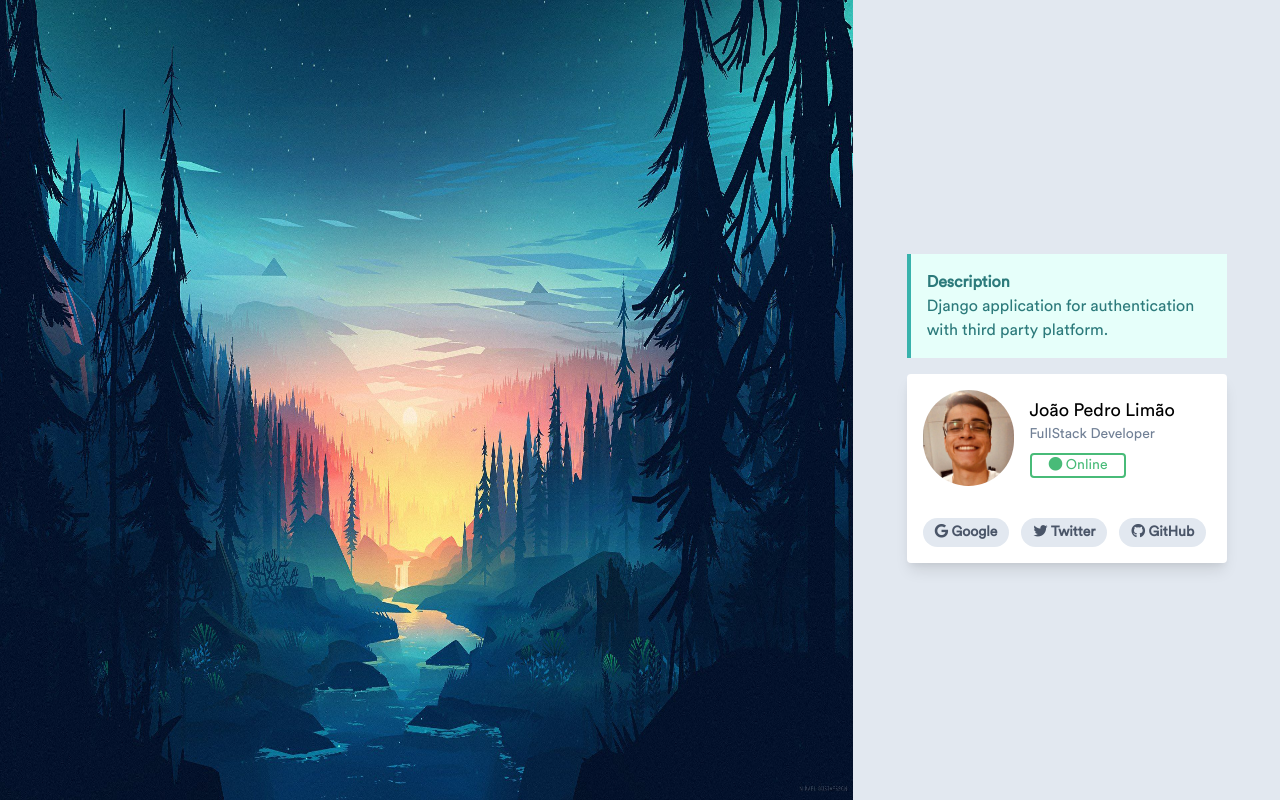
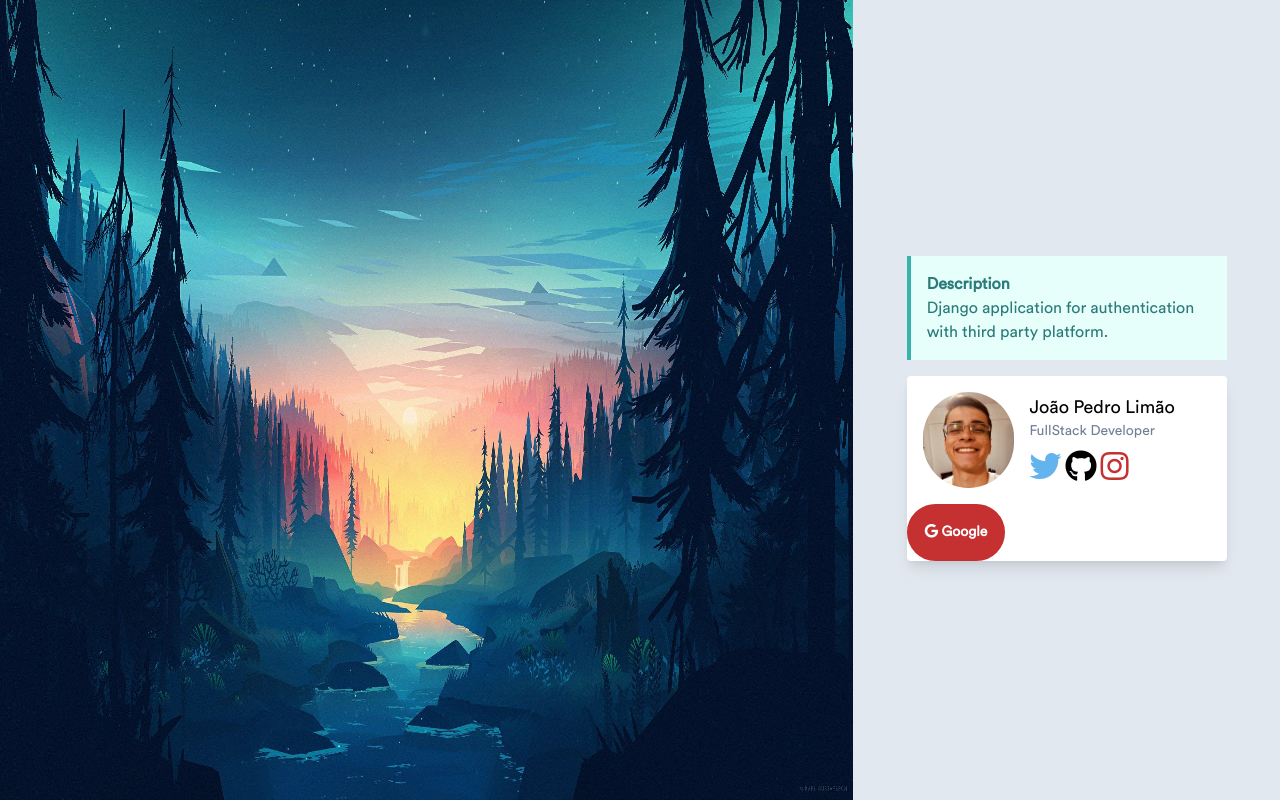
Before and after one commit to JohnAzedo/SocialAuth, a Django app: page /accounts/login/ in a window 1280 px wide. Run offline with Django 3.2, Linux system fonts and the light colour scheme; style sheets or scripts are compiled from the project's sources; some libraries are stand-ins or nearby versions.

Commit message:
style: Change card style

```diff
--- a/authentication/templates/registration/login.html
+++ b/authentication/templates/registration/login.html
@@ -32,22 +32,34 @@
                             <div class="flex flex-col text-center justify-center ml-4">
                                 <p class="text-lg text-left">João Pedro Limão</p>
                                 <p class="text-sm text-gray-600 text-left">FullStack Developer</p>
-                                <p class="mt-2 w-2/3 text-sm text-green-500 border-2 border-green-500 rounded">
-                                    <i class="fas fa-circle "></i> Online</p>
+                                <div class="text-left mt-2">
+                                    <a type="button" href="https://twitter.com/JohnAzedo"
+                                    class="text-blue-400 text-left">
+                                        <i class="fab fa-twitter fa-2x"></i>
+                                    </a>
+                                    <a type="button" href="https://github.com/JohnAzedo"
+                                    class="text-left">
+                                        <i class="fab fa-github fa-2x"></i>
+                                    </a>
+                                    <a type="button" href="https://www.instagram.com/johnazedo/"
+                                    class="text-red-700 text-left">
+                                        <i class="fab fa-instagram fa-2x"></i>
+                                    </a>
+                                </div>
+                                <!-- <p class="mt-2 w-2/3 text-sm text-green-500 border-2 border-green-500 rounded">
+                                    <i class="fas fa-circle "></i> Online
+                                </p>     -->
                             </div>
                     </div>
-                    <div class="px-4 py-4">
+                    <div class="flex">
                         {% if not user.is_authenticated %}
-                            <a type="button" href="{% url 'authentication:begin' 'google-oauth2' %}">
-                                <span class="inline-block bg-gray-300 rounded-full px-3 py-1 text-sm font-semibold text-gray-700 mr-2"><i class="fab fa-google"></i> Google</span>
+                            <a
+                                type="button"
+                                href="{% url 'authentication:begin' 'google-oauth2' %}"
+                                class="rounded-full border-2 border-red-700 bg-red-700 px-4 py-4 text-sm font-semibold text-white mr-2">
+                                <i class="fab fa-google"></i> Google
                             </a>
                         {% endif %}
-                        <a type="button" href="https://twitter.com/JohnAzedo">
-                            <span class="inline-block bg-gray-300 rounded-full px-3 py-1 text-sm font-semibold text-gray-700 mr-2"><i class="fab fa-twitter"></i> Twitter</span>
-                        </a>
-                        <a type="button" href="https://github.com/JohnAzedo">
-                            <span class="inline-block bg-gray-300 rounded-full px-3 py-1 text-sm font-semibold text-gray-700"><i class="fab fa-github"></i> GitHub</span>
-                        </a>
                     </div>
                 </div>
             </div>
```
